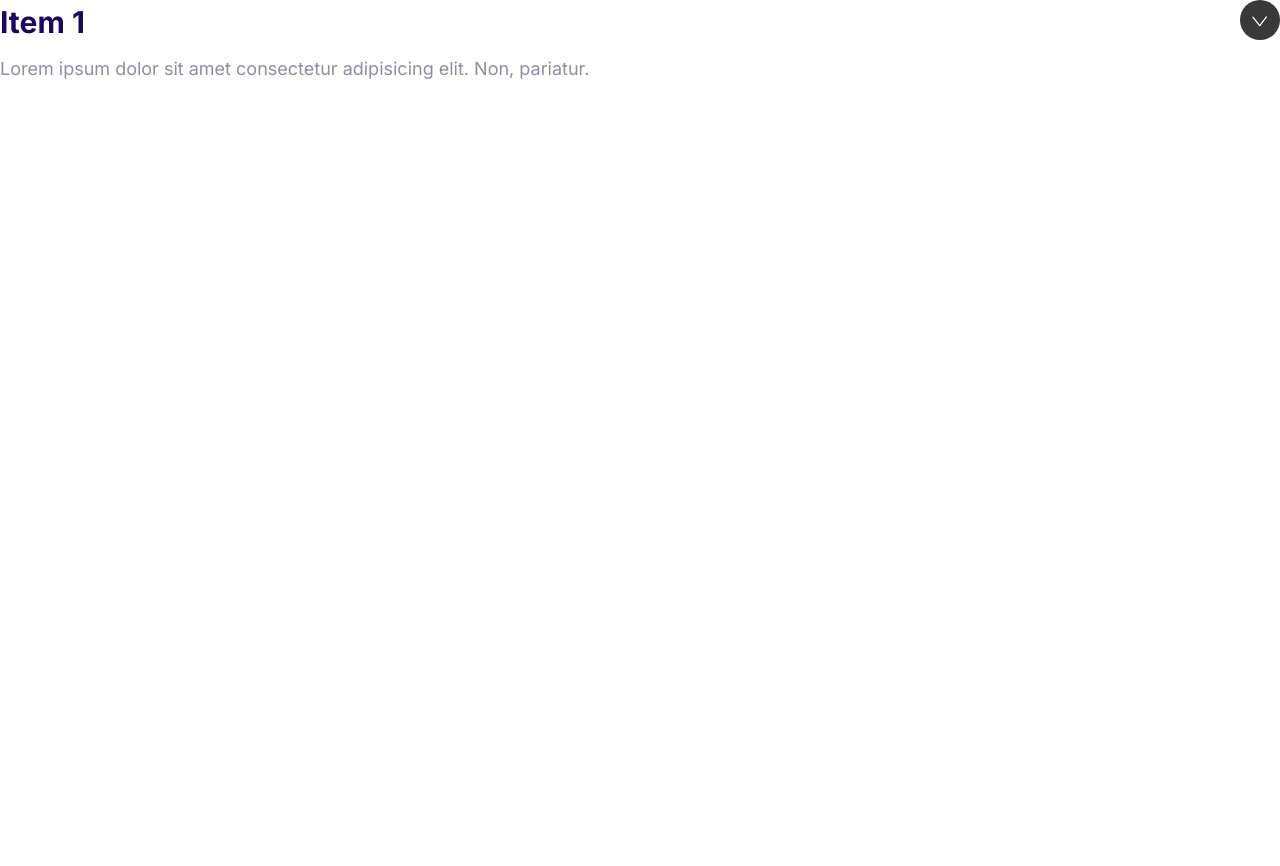
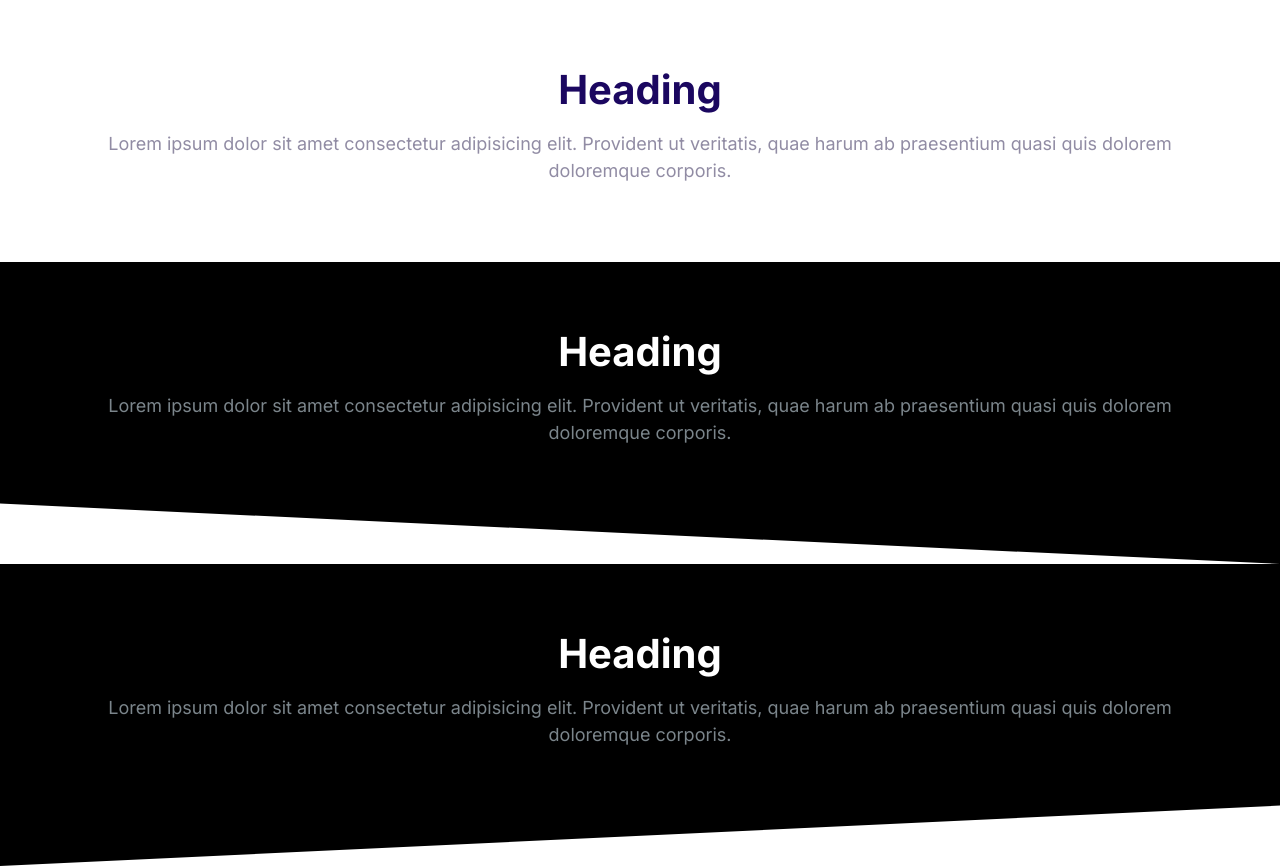
Before and after one commit to emz-achoji/Dave-Domains-Platform, a plain HTML site: page index.html in a window 1280 px wide. Before the commit the page ends 800 px from the top, so only its background shows below. Drawn offline with Linux system fonts and the light colour scheme.

Commit message:
Built the blocks and saved the cards components.

```diff
--- a/css/styles.css
+++ b/css/styles.css
@@ -13,6 +13,11 @@
 *::after,
 *::before {
   box-sizing: border-box;
+}
+
+.container {
+  max-width: 1140px;
+  margin: 0 auto;
 }
 
 /* Typography */
@@ -575,3 +580,36 @@ a {
   max-height: 100vh;
   opacity: 1;
 }
+
+/* Blocks */
+.block {
+  --padding-vertical: 6rem;
+  padding: var(--padding-vertical) 2rem;
+}
+
+.block__header {
+  text-align: center;
+}
+
+.block__heading {
+  margin-top: 0;
+}
+
+.block--dark {
+  background: #000;
+  color: #7b858b;
+}
+
+.block--dark .block__heading {
+  color: #fff;
+}
+
+.block--skewed-right {
+  padding-bottom: calc(var(--padding-vertical) + 4rem);
+  clip-path: polygon(0% 0%, 100% 0%, 100% 100%, 0% 80%);
+}
+
+.block--skewed-left {
+  padding-bottom: calc(var(--padding-vertical) + 4rem);
+  clip-path: polygon(0% 0%, 100% 0%, 100% 80%, 0% 100%);
+}
--- a/index.html
+++ b/index.html
@@ -14,20 +14,43 @@
     <link rel="stylesheet" href="css/styles.css" />
   </head>
   <body>
-    <div class="collapsible collapsible--expanded">
-      <header class="collapsible__header">
-        <h2 class="collapsible__heading">Item 1</h2>
-        <img
-          class="icon icon-white collapsible__chevron"
-          src="images/chevron.svg"
-          width="70%"
-          alt=""
-        />
+    <section class="block container">
+      <header class="block__header">
+        <h2 class="block__heading">Heading</h2>
+        <p>
+          Lorem ipsum dolor sit amet consectetur adipisicing elit. Provident ut
+          veritatis, quae harum ab praesentium quasi quis dolorem doloremque
+          corporis.
+        </p>
       </header>
-      <div class="collapsible__content">
-        Lorem ipsum dolor sit amet consectetur adipisicing elit. Non, pariatur.
+    </section>
+
+    <section class="block block--dark block--skewed-right">
+      <div class="container">
+        <header class="block__header">
+          <h2 class="block__heading">Heading</h2>
+          <p>
+            Lorem ipsum dolor sit amet consectetur adipisicing elit. Provident
+            ut veritatis, quae harum ab praesentium quasi quis dolorem
+            doloremque corporis.
+          </p>
+        </header>
       </div>
-    </div>
+    </section>
+
+    <section class="block block--dark block--skewed-left">
+      <div class="container">
+        <header class="block__header">
+          <h2 class="block__heading">Heading</h2>
+          <p>
+            Lorem ipsum dolor sit amet consectetur adipisicing elit. Provident
+            ut veritatis, quae harum ab praesentium quasi quis dolorem
+            doloremque corporis.
+          </p>
+        </header>
+      </div>
+    </section>
+
     <script src="js/main.js"></script>
   </body>
 </html>
```
Also changed, not shown: components/blocks.html (added, +36 -0 lines), components/cards.html (added, +9 -0 lines).
